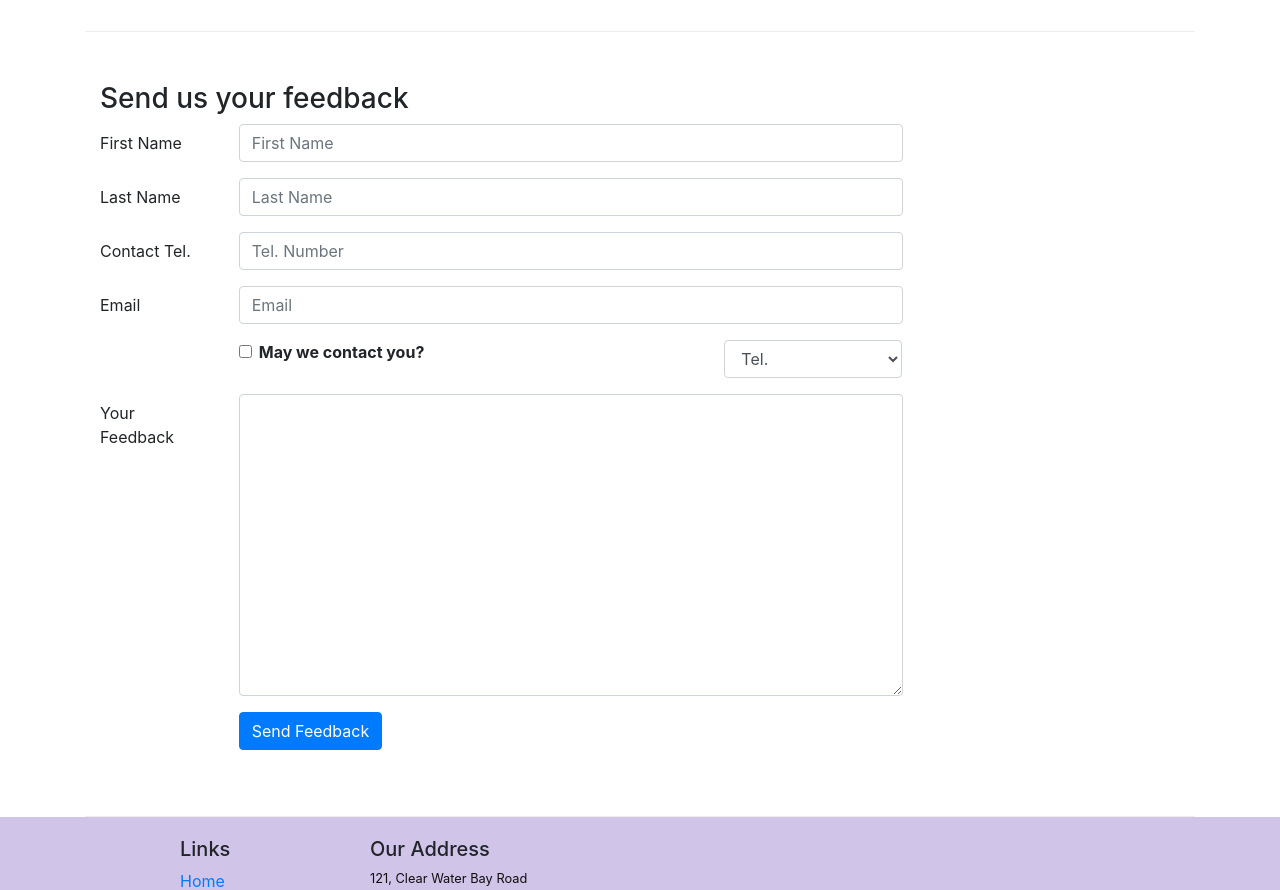
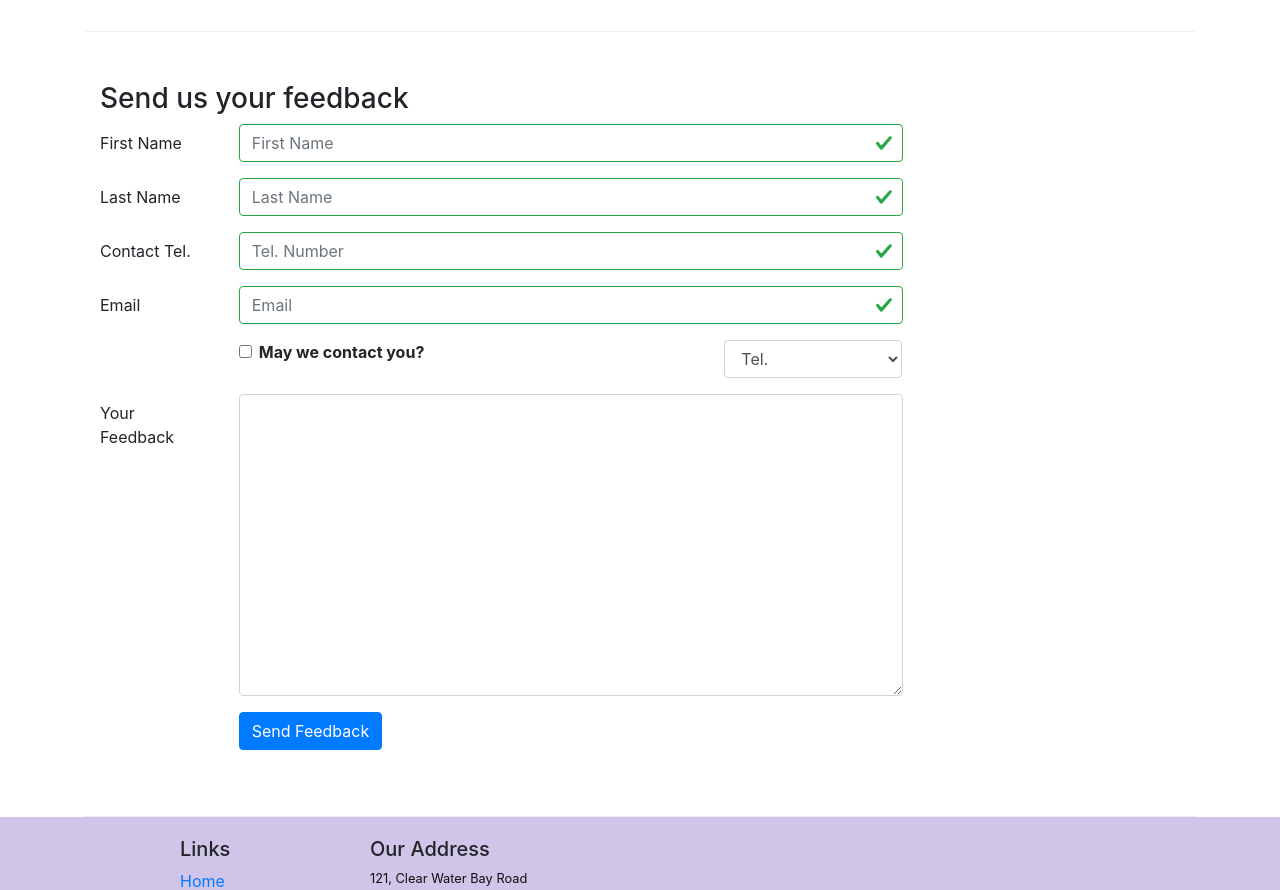
Before and after one commit to anuva04/confusion-react, a React (Create React App) app: page /contactus in a window 1280 px wide. Shown: the part 840-1730 px from the top of the page. Built offline with nearby package versions, Linux system fonts and the light colour scheme.

Commit message:
controlled form validatin

```diff
--- a/src/components/ContactComponent.js
+++ b/src/components/ContactComponent.js
@@ -1,5 +1,5 @@
 import React, {Component} from 'react';
-import {Breadcrumb, BreadcrumbItem, Button, Form, FormGroup, Label, Input, Col} from  'reactstrap';
+import {Breadcrumb, BreadcrumbItem, Button, Form, FormGroup, Label, Input, Col, Row, FormFeedback} from  'reactstrap';
 import {Link} from 'react-router-dom';
 
 class Contact extends Component {
@@ -12,10 +12,17 @@ class Contact extends Component {
             email: '',
             agree: false,
             contactType: 'Tel.',
-            message: ''
+            message: '',
+            touched: {
+                firstname: false,
+                lastname: false,
+                telnum: false,
+                email: false
+            }
         }
         this.handleSubmit = this.handleSubmit.bind(this);
         this.handleInputChange = this.handleInputChange.bind(this);
+        this.handleBlur = this.handleBlur.bind(this);
     }
     handleInputChange(event){
         const target = event.target;
@@ -31,7 +38,39 @@ class Contact extends Component {
         alert("Current State is: "+ JSON.stringify(this.state))
         event.preventDefault();
     }
+    handleBlur = (field) => (evt) => {
+        this.setState({
+            touched: {...this.state.touched, [field]: true}
+        });
+    }
+    validate(firstname, lastname, telnum, email){
+        const errors = {
+            firstname: '',
+            lastname: '',
+            telnum: '',
+            email: ''
+        };
+        if(this.state.touched.firstname && firstname.length < 3)
+            errors.firstname = 'First name should be >= 3 characters.';
+        else if (this.state.touched.firstname && firstname.length > 10)
+            errors.firstname = 'First name should be <= 10 characters.';
+
+        if(this.state.touched.lastname && lastname.length < 3)
+            errors.lastname = 'Last name should be >= 3 characters.';
+        else if (this.state.touched.lastname && lastname.length > 10)
+            errors.lastname = 'Last name should be <= 10 characters.';
+
+        const reg = /^\d+$/;
+        if(this.state.touched.telnum && !reg.test(telnum))
+            errors.telnum = 'Tel. number should contain only numbers';
+
+        if(this.state.touched.email && email.split('').filter(x => x === '@').length !== 1)
+            errors.email = 'Email should contain a @';
+
+        return errors;
+    }
     render(){
+        const errors = this.validate(this.state.firstname, this.state.lastname, this.state.telnum, this.state.email)
         return(
             <div className="container">
                 <div className="row">
@@ -79,25 +118,37 @@ class Contact extends Component {
                             <FormGroup row>
                                 <Label htmlFor="firstname" md={2}>First Name</Label>
                                 <Col md={10}>
-                                    <Input type="text" id="firstname" name="firstname" placeholder="First Name" value={this.state.firstname} onChange={this.handleInputChange}/>
+                                    <Input type="text" id="firstname" name="firstname" placeholder="First Name" value={this.state.firstname} onChange={this.handleInputChange} onBlur={this.handleBlur('firstname')}
+                                    valid={errors.firstname === ''}
+                                    invalid={errors.firstname !== ''}/>
+                                    <FormFeedback>{errors.firstname}</FormFeedback>
                                 </Col>
                             </FormGroup>
                             <FormGroup row>
                                 <Label htmlFor="lastname" md={2}>Last Name</Label>
                                 <Col md={10}>
-                                    <Input type="text" id="lastname" name="lastname" placeholder="Last Name" value={this.state.lastname} onChange={this.handleInputChange}/>
+                                    <Input type="text" id="lastname" name="lastname" placeholder="Last Name" value={this.state.lastname} onChange={this.handleInputChange} onBlur={this.handleBlur('lastname')}
+                                    valid={errors.lastname === ''}
+                                    invalid={errors.lastname !== ''}/>
+                                    <FormFeedback>{errors.lastname}</FormFeedback>
                                 </Col>
                             </FormGroup>
                             <FormGroup row>
                                 <Label htmlFor="telnum" md={2}>Contact Tel.</Label>
                                 <Col md={10}>
-                                    <Input type="tel" id="telnum" name="telnum" placeholder="Tel. Number" value={this.state.telnum} onChange={this.handleInputChange}/>
+                                    <Input type="tel" id="telnum" name="telnum" placeholder="Tel. Number" value={this.state.telnum} onChange={this.handleInputChange} onBlur={this.handleBlur('telnum')}
+                                    valid={errors.telnum === ''}
+                                    invalid={errors.telnum !== ''}/>
+                                    <FormFeedback>{errors.telnum}</FormFeedback>
                                 </Col>
                             </FormGroup>
                             <FormGroup row>
                                 <Label htmlFor="email" md={2}>Email</Label>
                                 <Col md={10}>
-                                    <Input type="email" id="email" name="email" placeholder="Email" value={this.state.email} onChange={this.handleInputChange} />
+                                    <Input type="email" id="email" name="email" placeholder="Email" value={this.state.email} onChange={this.handleInputChange} onBlur={this.handleBlur('email')}
+                                    valid={errors.email === ''}
+                                    invalid={errors.email !== ''}/>
+                                    <FormFeedback>{errors.email}</FormFeedback>
                                 </Col>
                             </FormGroup>
                             <FormGroup row>
```
